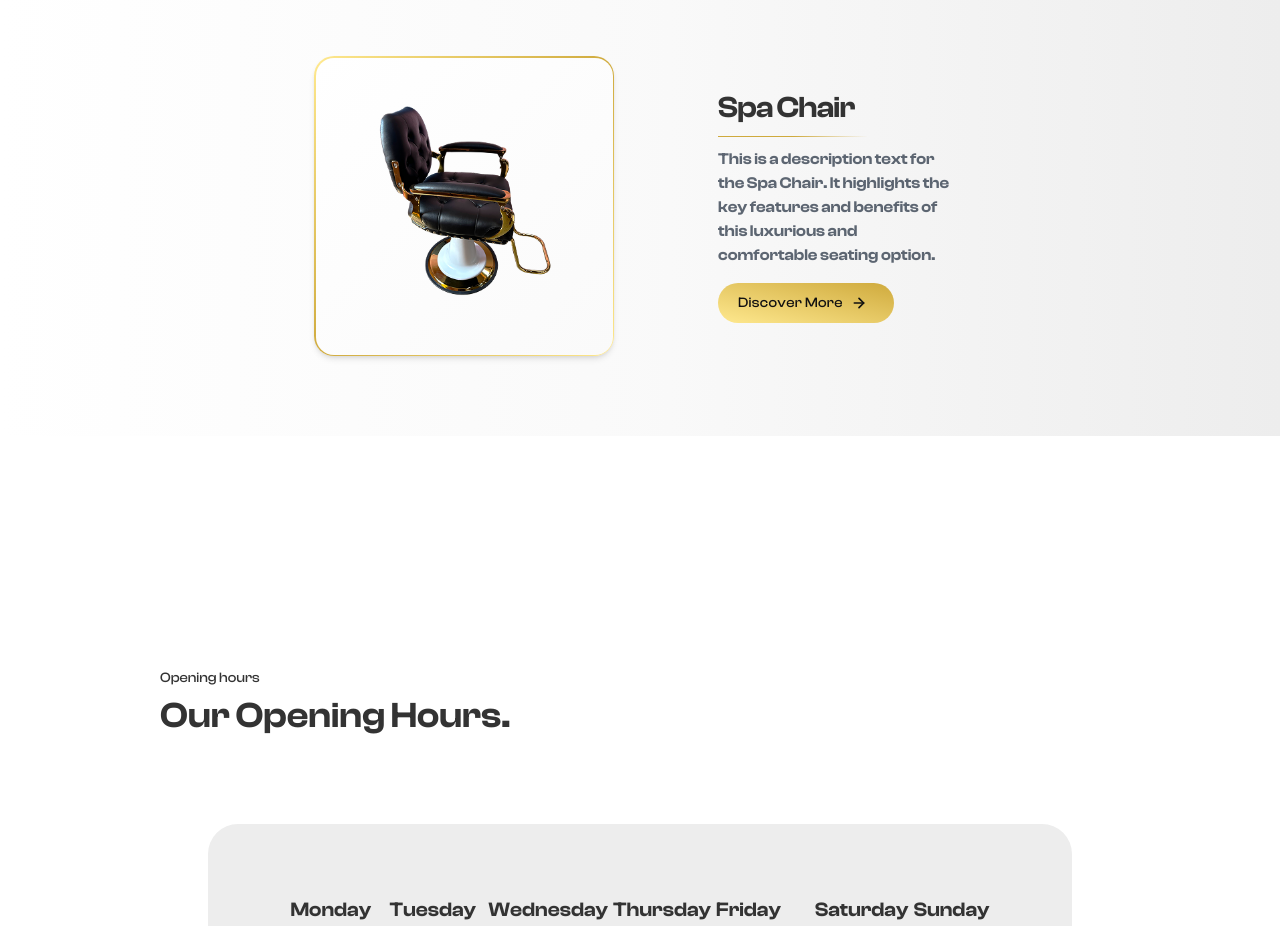
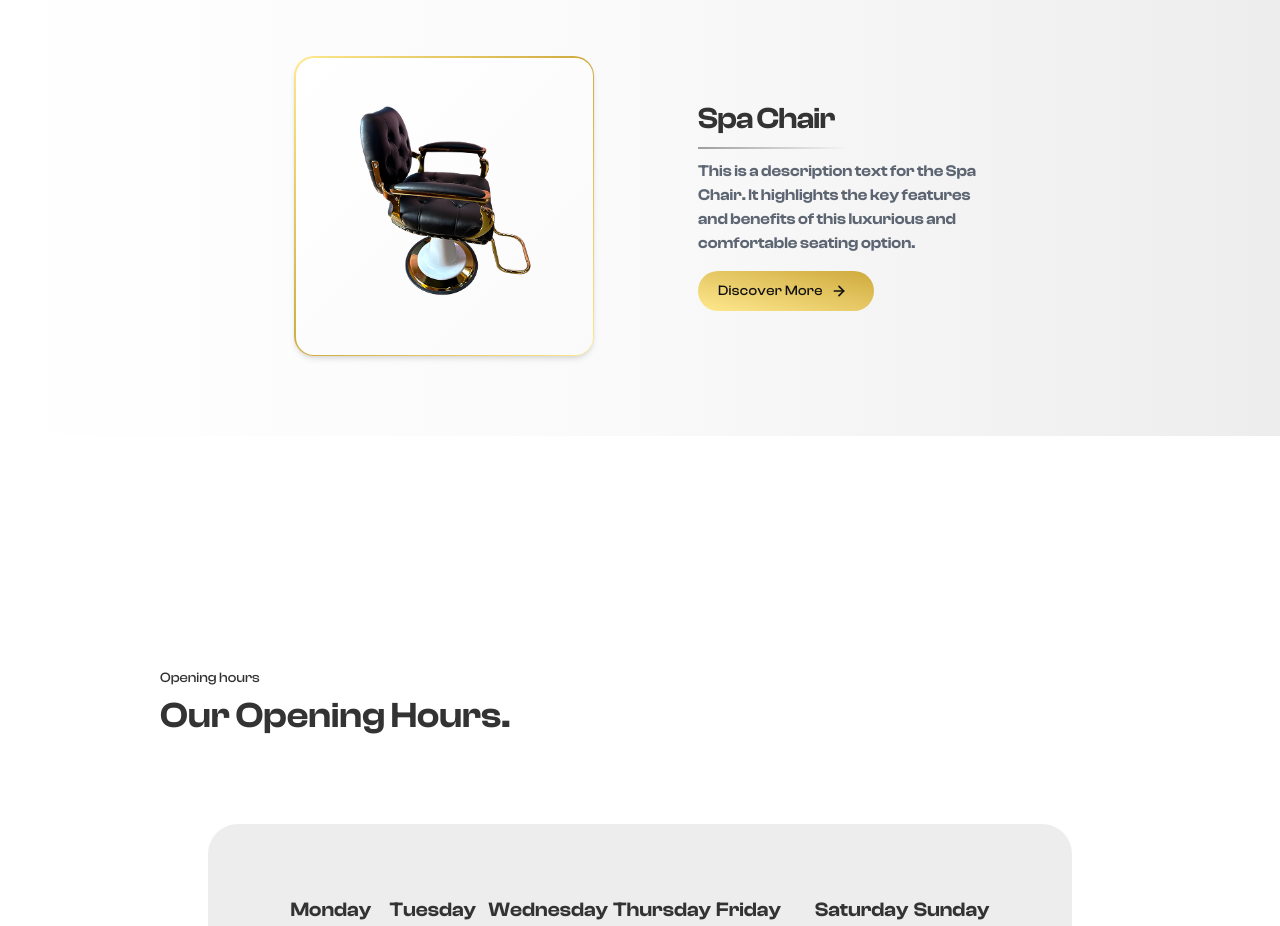
Before and after one commit to joe-ani/ocean-wave, a Next.js app: page / in a window 1280 px wide. Shown: the part 1720-2646 px from the top of the page. Built offline with nearby package versions, Linux system fonts and the light colour scheme; no server answers.

Commit message:
fix: update styling in BestSellers component for improved layout and visual consistency

```diff
--- a/src/app/Components/BestSellers.tsx
+++ b/src/app/Components/BestSellers.tsx
@@ -70,8 +70,8 @@ const BestSellers = () => {
                         className="flex flex-col justify-center space-y-4 w-full md:w-auto px-2">
                         <div className="flex items-start flex-col space-y-2.5">
                             <div className="text-2xl sm:text-2xl md:text-3xl font-semibold tracking-tight">Spa Chair</div>
-                            <div className="w-16 sm:w-20 md:w-[150px] h-[1px] bg-gradient-to-r from-[#CFAA3D] via-[#CFAA3D] to-transparent" />
-                            <div className="w-full max-w-[260px] sm:w-80 md:w-60 text-sm sm:text-sm md:text-base text-gray-600/90 leading-relaxed">
+                            <div className="w-16 sm:w-30 md:w-[150px] h-[1.5px] bg-gradient-to-r from-[#9d9d9d] to-transparent" />
+                            <div className="w-full max-w-[280px] sm:w-80 md:w-70 text-sm sm:text-sm md:text-base text-gray-600/90 leading-relaxed">
                                 This is a description text for the Spa Chair. It highlights the key features and benefits of this luxurious and comfortable seating option.
                             </div>
                         </div>
@@ -81,7 +81,7 @@ const BestSellers = () => {
                             whileTap={{ scale: 0.95 }}
                             className="font-medium bg-gradient-to-tr from-[#fee88e] to-[#CFAA3D] text-[#111]
                                      text-sm tracking-wide rounded-full py-2.5 px-5
-                                     flex items-center w-44 sm:w-40 md:w-44 gap-2 mt-2">
+                                     flex items-center w-44 sm:w-40 md:w-44 gap-2">
                             Discover More
                             <ArrowRight size={16} strokeWidth={2.5} />
                         </motion.button>
@@ -90,6 +90,6 @@ const BestSellers = () => {
             </div>
         </motion.div>
     );
-}
+};
 
 export default BestSellers;
```
